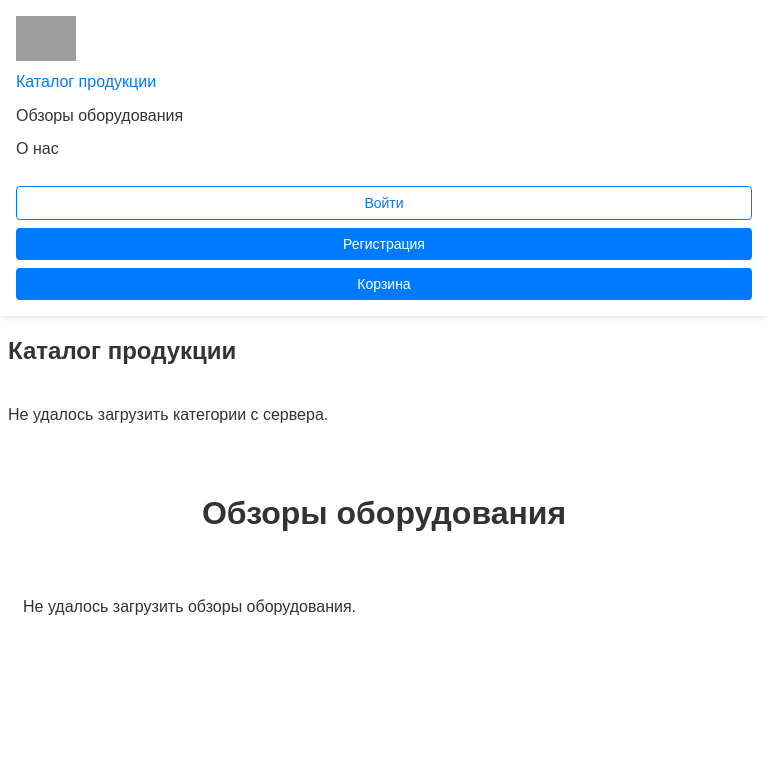
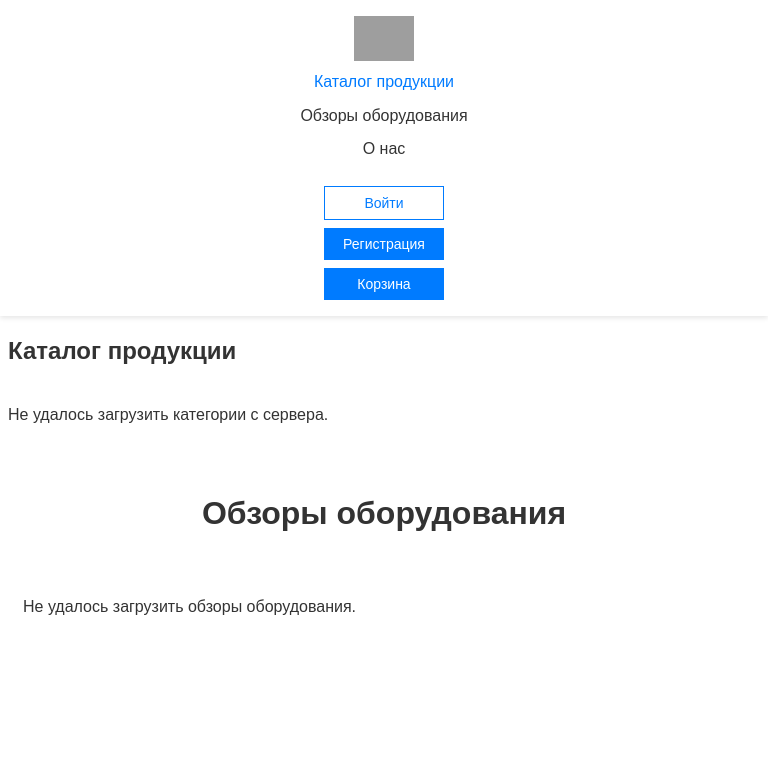
Before and after one commit to FEEZ21/lending, a plain HTML site: page frontend/html/index.html in a window 768 px wide. Shown: the top 772 px of the page. Drawn offline with Linux system fonts and the light colour scheme; no server answers; grey boxes are pictures that could not be loaded; files whose address does not match are found by name.

Commit message:
даптив: кнопки auth и меню теперь располагаются друг под другом на экранах до 375px, размер кнопок возвращён к прежнему

```diff
--- a/frontend/css/adaptive.css
+++ b/frontend/css/adaptive.css
@@ -303,18 +303,21 @@
   }
   .header, .nav {
     flex-direction: column;
-    align-items: stretch;
+    align-items: center !important;
+    justify-content: center !important;
     gap: 0.5rem;
   }
   .nav-links {
     flex-direction: column;
     gap: 0.5rem;
-    align-items: flex-start;
+    align-items: center !important;
+    justify-content: center !important;
   }
   .auth-buttons {
     flex-direction: column;
     gap: 0.5rem;
-    align-items: stretch;
+    align-items: center !important;
+    justify-content: center !important;
   }
   .product-card, .news-card {
     padding: 0.7rem;
--- a/frontend/css/main.css
+++ b/frontend/css/main.css
@@ -355,13 +355,14 @@ body {
     align-items: center;
 }
 
-.auth-btn {
+.auth-btn, .login-btn, .register-btn, .logout-button, .cart-btn, #admin-add-product-btn {
+    min-width: 120px;
     padding: 8px 16px;
-    border: none;
-    border-radius: 4px;
-    cursor: pointer;
     font-size: 14px;
-    transition: all 0.3s ease;
+    display: inline-flex;
+    align-items: center;
+    justify-content: center;
+    box-sizing: border-box;
 }
 
 .login-btn {
@@ -393,6 +394,10 @@ body {
 
 .cart-btn:hover {
     background-color: #0056b3;
+}
+
+.register-btn, .cart-btn {
+    border: none;
 }
 
 #admin-add-product-btn {
@@ -651,6 +656,14 @@ body {
     }
 }
 
+@media (max-width: 375px) {
+  .auth-buttons, .nav-links {
+    flex-direction: column !important;
+    align-items: center !important;
+    gap: 4px !important;
+  }
+}
+
 /* Ensure admin add product button is displayed when needed */
 #admin-add-product-btn {
     display: none;
```
